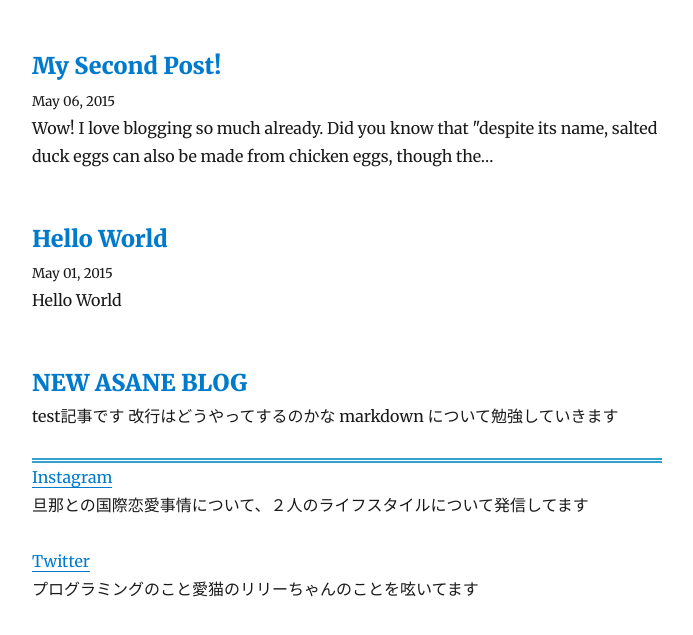
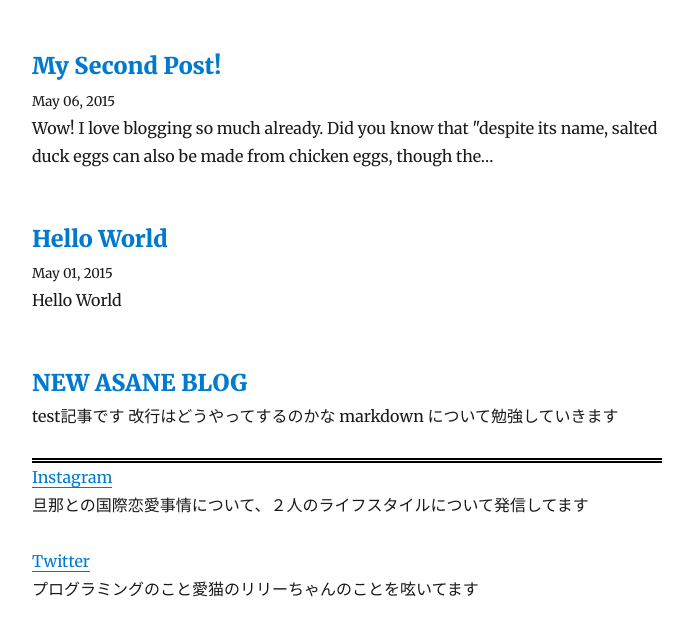
Before and after one commit to asa108/gatsby-myblog, a Gatsby site: page / in a window 1280 px wide. Shown: the part 775-1410 px from the top of the page, without its empty margins (293-986 px from the left). Built offline with nearby package versions, Linux system fonts and the light colour scheme; Gatsby itself is replaced by a stand-in of ours; some packages are replaced by stand-ins of ours.

Commit message:
ボーダー色変更

```diff
--- a/src/components/layout.js
+++ b/src/components/layout.js
@@ -64,7 +64,7 @@ const Layout = ({ location, title, children }) => {
       }}>{header}</header>
       <main>{children}</main>
       <footer
-      style={{borderTop:`thick double #32a1ce`}}
+      style={{borderTop:`thick double black`}}
       >
         <a href='https://www.instagram.com/asane108/?hl=ja'>Instagram</a>
         <p>旦那との国際恋愛事情について、２人のライフスタイルについて発信してます</p>
```
